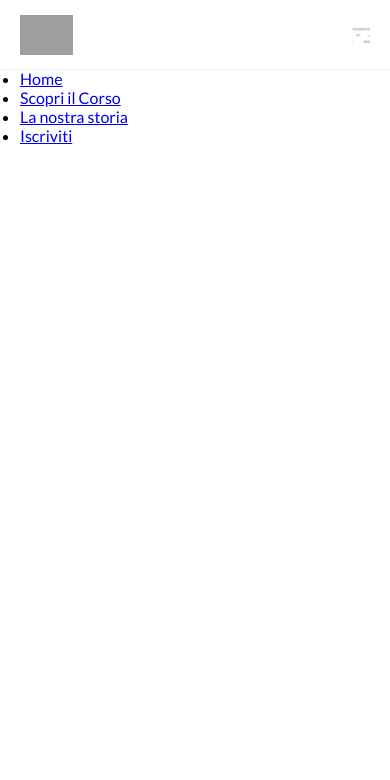
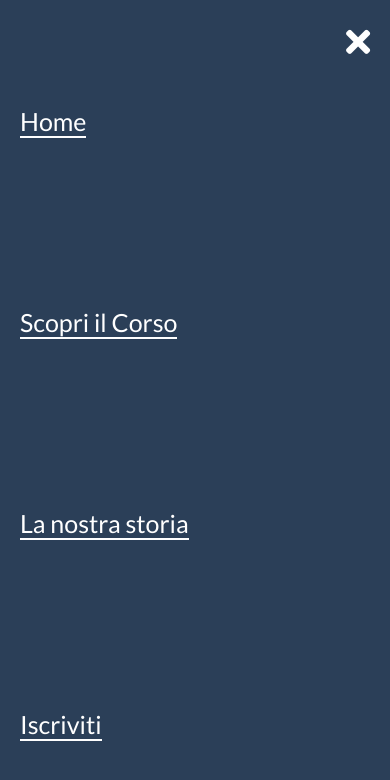
Before and after one commit to salzanopm/-js-hamburger, a plain HTML site: page index.html in a window 390 px wide. Both pictures are taken after a click on the link 361 px from the left and 34 px from the top of the page. Drawn offline with nearby package versions, Linux system fonts and the light colour scheme; grey boxes are pictures that could not be loaded.

Commit message:
correction

```diff
--- a/index.html
+++ b/index.html
@@ -14,7 +14,7 @@
             <div class="header-left">
                 <img src="http://boolean.careers/images/misc/logo.png" alt="">
             </div>
-            <div id="menu2" class="header-right">
+            <div class="header-right">
                 <ul>
                     <li>
                         <a href="#">Home</a>
@@ -29,11 +29,11 @@
                         <a href="#" class="cta">Iscriviti</a>
                     </li>
                 </ul>
-                <a id="burger" href="#">
+                <a href="#">
                     <i class="fas fa-bars"></i>
                 </a>
             </div>
-            <div id="menu" class="hamburger-menu">
+            <div class="hamburger-menu">
                 <ul>
                     <li>
                         <a href="#">Home</a>
--- a/main.js
+++ b/main.js
@@ -1,9 +1,9 @@
-const myButton = document.getElementById('burger');
-// console.log(myButton);
+const myButton = document.querySelector('.header-right > a');
+ console.log(myButton);
 
 myButton.addEventListener('click',
-    function() {
-        const myMenu = document.getElementById('menu');
-        myMenu.className = myMenu.classList + "active" + "hamburger-menu";
-    }
-);
+function(){
+    const burgerMenu = document.querySelector('.hamburger-menu');
+    burgerMenu.classList.add('active')
+}
+)
```
